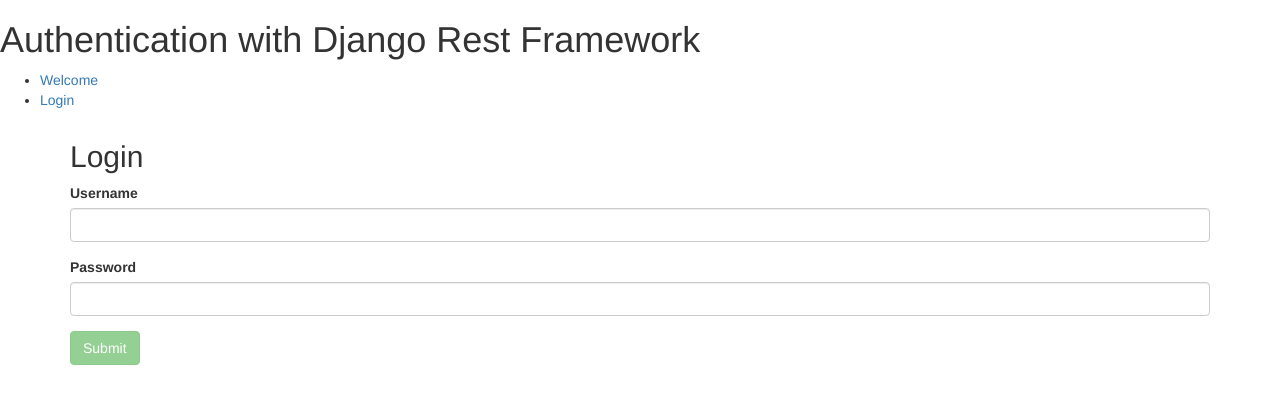
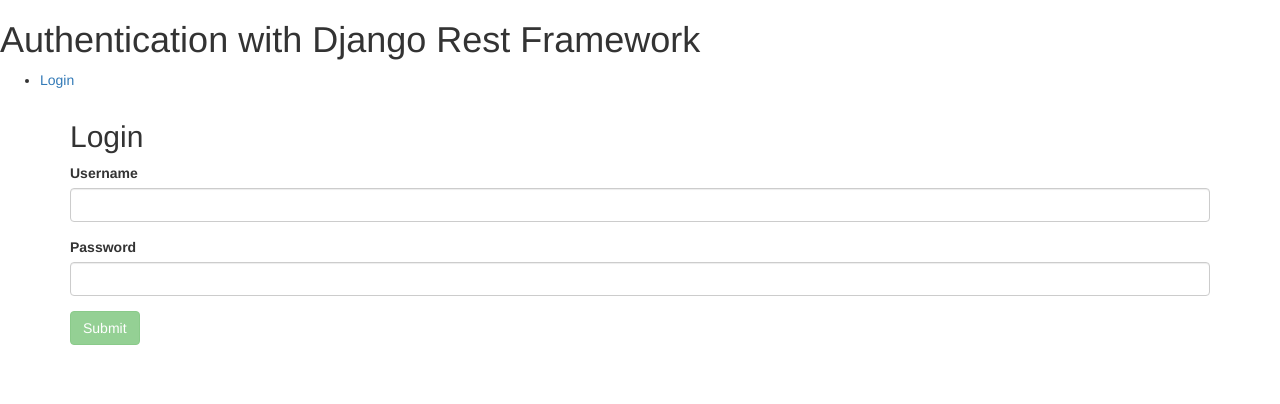
Before and after one commit to GuarantySupportInc/angular_drf_auth, an Angular app in the folder ngauth/: page /login in a window 1280 px wide. Shown: the top 404 px of the page. Built offline with nearby package versions, Linux system fonts and the light colour scheme.

Commit message:
Angular navigation now reflects authenticated status. (Everything redirects to login if not logged in.)

```diff
--- a/ngauth/src/app/app-routing.module.ts
+++ b/ngauth/src/app/app-routing.module.ts
@@ -3,6 +3,7 @@
 
 import { LoginComponent } from './login/login.component';
 import { WelcomeComponent } from './welcome/welcome.component';
+import { AuthGuardService } from './auth-guard.service';
 
 const routes: Routes = [
   {path:'', redirectTo: 'login', pathMatch: 'full' },
@@ -12,7 +13,8 @@
   },
   {
     path: 'welcome',
-    component: WelcomeComponent
+    component: WelcomeComponent,
+    canActivate: [AuthGuardService],
   }
 ];
 
--- a/ngauth/src/app/app.component.html
+++ b/ngauth/src/app/app.component.html
@@ -3,8 +3,9 @@
 
   <div>
     <ul>
-      <li><a [routerLink]="'/welcome'">Welcome</a></li>
-      <li><a [routerLink]="'/login'">Login</a></li>
+      <li *ngIf="!auth.loggedIn()"><a [routerLink]="'/login'">Login</a></li>
+      <li *ngIf="auth.loggedIn()"><a [routerLink]="'/welcome'">Welcome</a></li>
+      <li *ngIf="auth.loggedIn()"><a href="#" (click)="onLogoutClick()">Logout</a></li>
     </ul>
   </div>
 
--- a/ngauth/src/app/app.component.ts
+++ b/ngauth/src/app/app.component.ts
@@ -1,4 +1,7 @@
 import { Component } from '@angular/core';
+import { Router } from '@angular/router';
+
+import { AuthService } from './auth.service';
 
 @Component({
   selector: 'app-root',
@@ -7,4 +10,11 @@
 })
 export class AppComponent {
   title = 'Authentication with Django Rest Framework';
+
+  constructor(private auth:AuthService, private router:Router) { }
+
+  onLogoutClick() {
+    this.auth.logout();
+    this.router.navigate(['login']);
+  }
 }
--- /dev/null
+++ b/ngauth/src/app/auth-guard.service.ts
@@ -0,0 +1,21 @@
+import { Injectable } from '@angular/core';
+import { Router, CanActivate } from '@angular/router';
+
+import { AuthService } from './auth.service';
+
+@Injectable({
+  providedIn: 'root'
+})
+export class AuthGuardService implements CanActivate {
+
+  constructor(private auth:AuthService, private router:Router) { }
+
+  canActivate() {
+    if (this.auth.loggedIn()) {
+      return true;
+    } else {
+      this.router.navigate(['login']);
+      return false;
+    }
+  }
+}
--- a/ngauth/src/app/auth.service.ts
+++ b/ngauth/src/app/auth.service.ts
@@ -36,7 +36,16 @@
     this.userinfo = userinfo;
   }
 
-  check_django_login_status() {
+  loggedIn() {
+    this.loadToken();
+    if (this.authToken != null) {
+      return true;
+    } else {
+      return false;
+    }
+  }
+
+  checkDjangoLoginStatus() {
     this.loadToken();
     let headers = new HttpHeaders({
       'Content-Type': 'application/json',
--- a/ngauth/src/app/welcome/welcome.component.ts
+++ b/ngauth/src/app/welcome/welcome.component.ts
@@ -12,7 +12,7 @@
   constructor(private auth:AuthService) { }
 
   ngOnInit() {
-    this.auth.check_django_login_status().subscribe(
+    this.auth.checkDjangoLoginStatus().subscribe(
       (response) => {
         console.log(response);
       },
```
Also changed, not shown: 1 other file (tests, documents, lock files or other folders).
